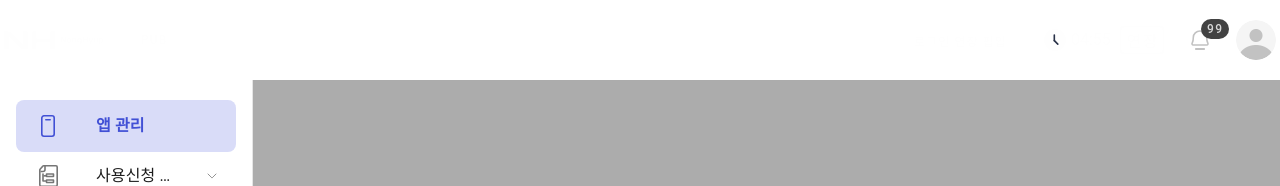
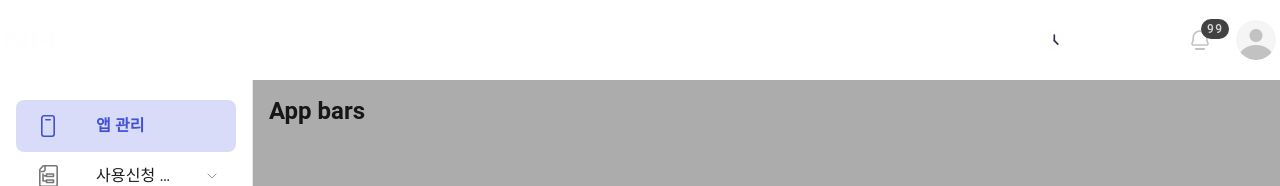
Before and after one commit to s31237737/nh-bo, a Vue app: page / in a window 1280 px wide. Shown: the top 186 px of the page. Built offline with nearby package versions, Linux system fonts and the light colour scheme.

Commit message:
파일정리

```diff
--- a/src/components/Lnb.vue
+++ b/src/components/Lnb.vue
@@ -84,6 +84,3 @@ const menuItems = ref([
   { to: "/terms", icon: "custom:terms", title: "약관 관리" },
 ]);
 </script>
-
-<style scoped lang="sass">
-</style>
--- a/src/components/SvgIcon/IconAlarm.vue
+++ b/src/components/SvgIcon/IconAlarm.vue
@@ -2,7 +2,6 @@
   <svg
     width="32"
     height="32"
-    style=""
     viewBox="0 0 32 32"
     fill="none"
     xmlns="http://www.w3.org/2000/svg"
--- a/src/components/SvgIcon/IconArrowDown.vue
+++ b/src/components/SvgIcon/IconArrowDown.vue
@@ -2,7 +2,6 @@
   <svg
     width="32"
     height="32"
-    style=""
     viewBox="0 0 32 32"
     fill="none"
     xmlns="http://www.w3.org/2000/svg"
--- a/src/components/SvgIcon/IconArrowLeft.vue
+++ b/src/components/SvgIcon/IconArrowLeft.vue
@@ -2,7 +2,6 @@
   <svg
     width="32"
     height="32"
-    style=""
     viewBox="0 0 32 32"
     fill="none"
     xmlns="http://www.w3.org/2000/svg"
--- a/src/components/SvgIcon/IconClock.vue
+++ b/src/components/SvgIcon/IconClock.vue
@@ -2,7 +2,6 @@
   <svg
     width="32"
     height="32"
-    style=""
     viewBox="0 0 32 32"
     fill="none"
     xmlns="http://www.w3.org/2000/svg"
--- a/src/components/SvgIcon/IconWarning.vue
+++ b/src/components/SvgIcon/IconWarning.vue
@@ -2,7 +2,6 @@
   <svg
     width="60"
     height="60"
-    style=""
     viewBox="0 0 60 60"
     fill="none"
     xmlns="http://www.w3.org/2000/svg"
--- a/src/pages/index.vue
+++ b/src/pages/index.vue
@@ -1,4 +1,7 @@
 <template>
+  <h1 class="title-1">
+    App bars
+  </h1>
 </template>
 
 <script setup>
--- a/src/styles/_layout.scss
+++ b/src/styles/_layout.scss
@@ -106,6 +106,7 @@
 
 .v-container {
   position: relative;
+  padding: 34px 24px;
   height: 100%;
 }
 
--- a/src/styles/main.scss
+++ b/src/styles/main.scss
@@ -1,4 +1,3 @@
-
 @forward "fonts";
 @forward "typography";
 @forward "button";
```
